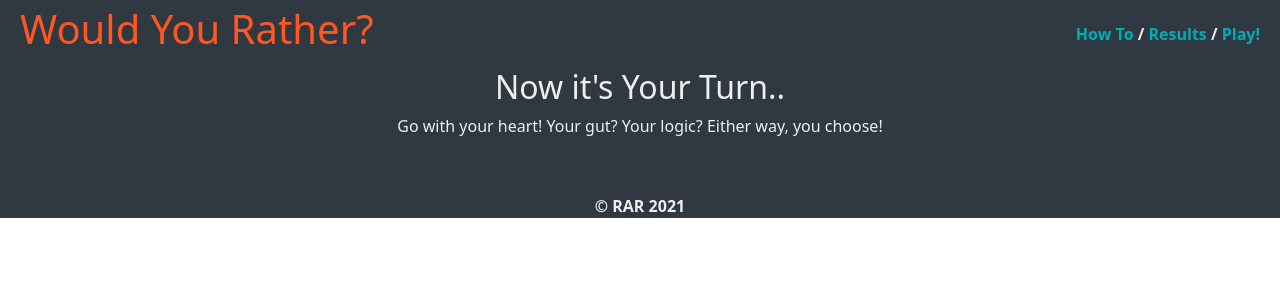
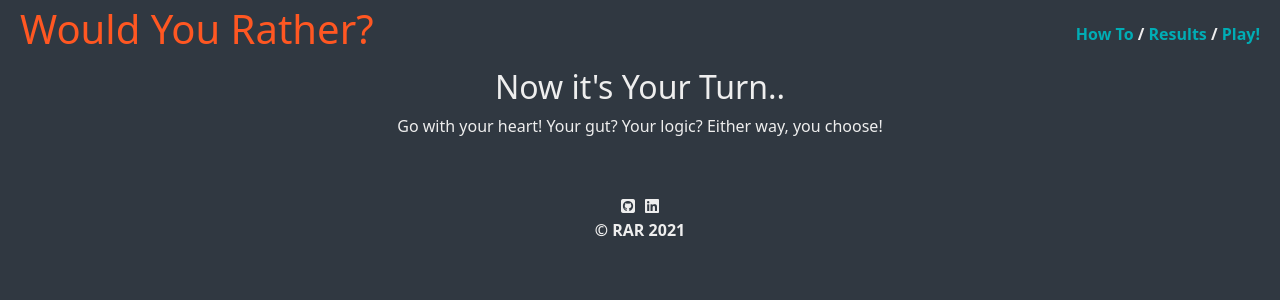
Before and after one commit to rararamberg/would-you-rather, a React (Create React App) app in the folder client/: page /play in a window 1280 px wide. Shown: the top 300 px of the page. Built offline with nearby package versions, Linux system fonts and the light colour scheme; no server answers.

Commit message:
removed a gif from home component, added fontawesome to index and icons to footer, added styling to App css

```diff
--- a/client/public/index.html
+++ b/client/public/index.html
@@ -24,6 +24,7 @@
       work correctly both with client-side routing and a non-root public URL.
       Learn how to configure a non-root public URL by running `npm run build`.
     -->
+    <script src="https://kit.fontawesome.com/add92d7def.js" crossorigin="anonymous"></script>
     <title>WYR?</title>
   </head>
   <body>
--- a/client/src/App.css
+++ b/client/src/App.css
@@ -2,6 +2,7 @@
   text-align: center;
   color: #EEEEEE;
   background-color: #303841;
+  min-height: 100vh;
 }
 
 .App-logo {
@@ -143,6 +144,17 @@ nav .short-text {
   align-content: space-between;
 }
 
+/* FOOTER */
+
+footer a {
+  margin: 5px;
+  color:#EEEEEE;
+  transition: all 0.2s ease-in-out;
+}
+footer a:hover {
+  color: #FF4304;
+}
+
 
 @media screen and (max-width: 768px) {
   nav {
--- a/client/src/components/Footer.jsx
+++ b/client/src/components/Footer.jsx
@@ -4,6 +4,12 @@ function Footer() {
   return (
     <footer>
       {/* include linked logos for github and linkedin */}
+      <a href="https://github.com/rararamberg" target="_blank">
+        <i className="fab fa-github-square"></i>
+      </a>
+      <a href="https://www.linkedin.com/in/rachelramberg/" target="_blank">
+        <i className="fab fa-linkedin" href="https://www.linkedin.com/in/rachelramberg/" target="_blank"></i>
+      </a>
       <p style={{fontWeight: 'bold'}}>© RAR 2021</p>
     </footer>
   )
--- a/client/src/components/Home.jsx
+++ b/client/src/components/Home.jsx
@@ -14,7 +14,6 @@ function Home() {
         <iframe src="https://giphy.com/embed/jpbnkneOMU9UeXXCfd" width="480" height="462" frameBorder="0" class="giphy-embed" allowFullScreen></iframe>
         <iframe src="https://giphy.com/embed/kBZBlLVlfECvOQAVno" width="480" height="361" frameBorder="0" class="giphy-embed" allowFullScreen></iframe>
         <iframe src="https://giphy.com/embed/lKXEBR8m1jWso" width="480" height="360" frameBorder="0" class="giphy-embed" allowFullScreen></iframe>
-          <iframe src="https://giphy.com/embed/O6bZXqgJ8iL84" width="480" height="372" frameBorder="0" class="giphy-embed" allowFullScreen></iframe>
       </div>
       <p><a href="https://giphy.com/gifs/h">via GIPHY</a></p>
 
```
